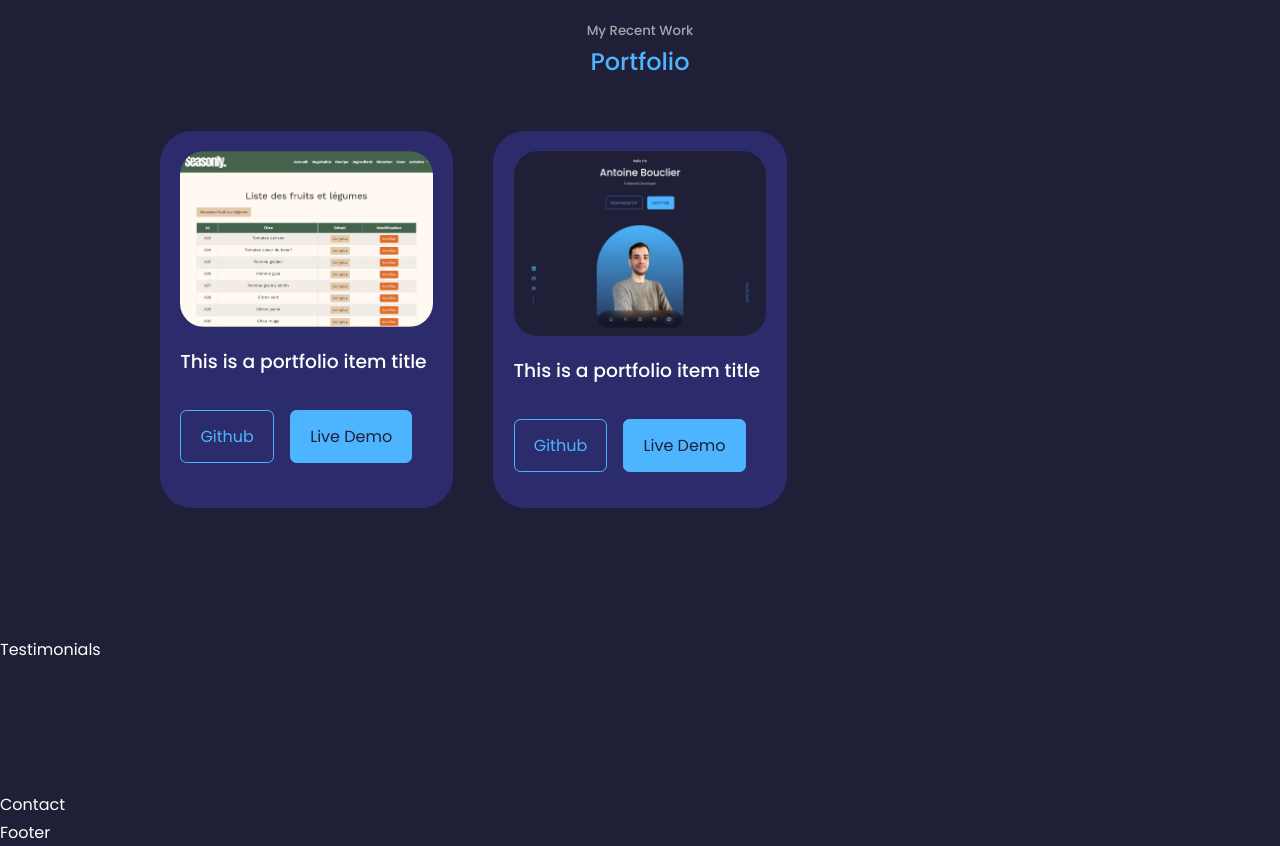
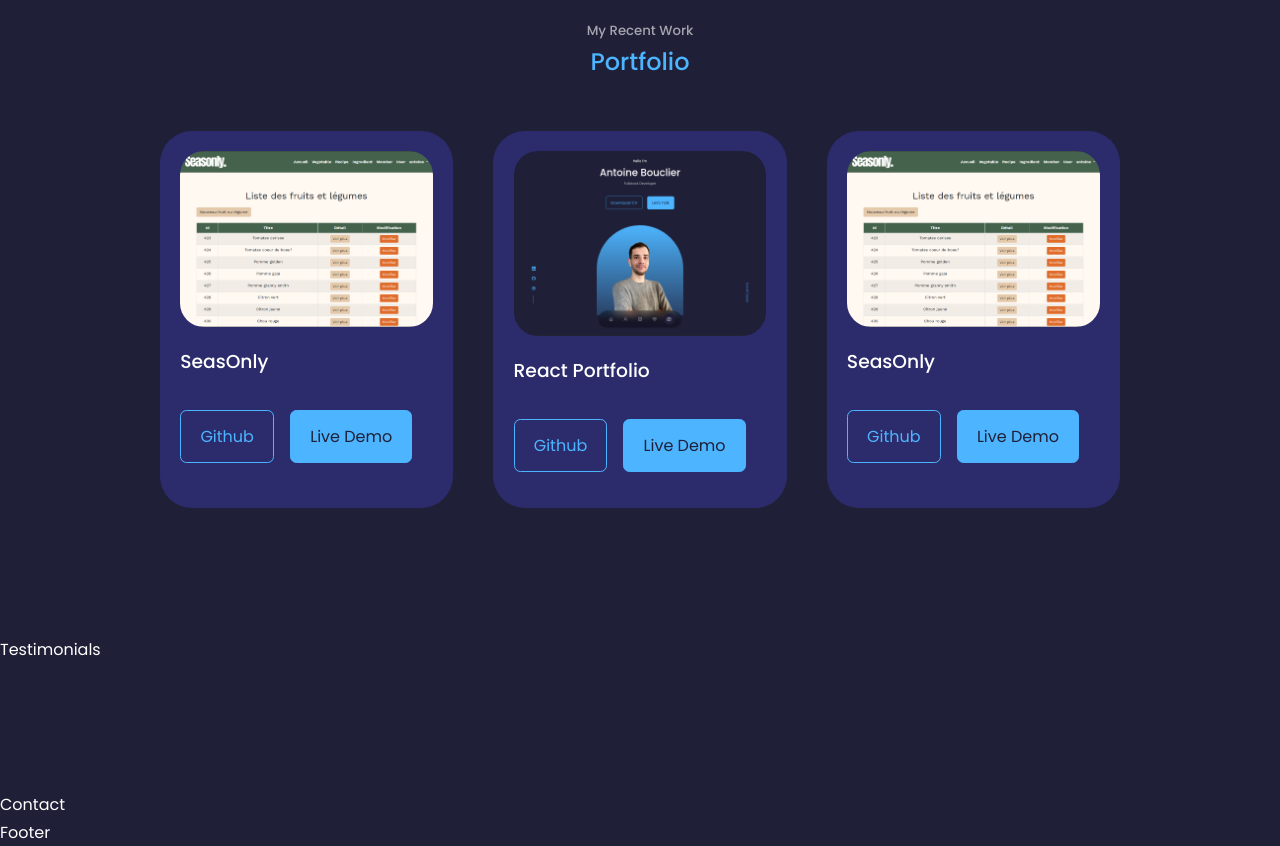
Before and after one commit to Antoine-Bouclier/react-portfolio, a React (Create React App) app: page / in a window 1280 px wide. Shown: the part 2980-3826 px from the top of the page. Built offline with nearby package versions, Linux system fonts and the light colour scheme.

Commit message:
feat: Generating portfolio items from Array using map method

```diff
--- a/src/components/portfolio/Portfolio.jsx
+++ b/src/components/portfolio/Portfolio.jsx
@@ -2,6 +2,30 @@
 import './portfolio.css'
 import IMG1 from '../../assets/portfolio1.PNG'
 import IMG2 from '../../assets/portfolio2.PNG'
+
+const data = [
+  {
+    id: 1,
+    image: IMG1,
+    title: 'SeasOnly',
+    github: 'https://github.com',
+    demo: 'https://dribbble.com/Alien_pixels',
+  },
+  {
+    id: 2,
+    image: IMG2,
+    title: 'React Portfolio',
+    github: 'https://github.com',
+    demo: 'https://dribbble.com/Alien_pixels',
+  },
+  {
+    id: 3,
+    image: IMG1,
+    title: 'SeasOnly',
+    github: 'https://github.com',
+    demo: 'https://dribbble.com/Alien_pixels',
+  }
+]
 
 const portfollio = () => {
   return (
@@ -10,26 +34,22 @@
       <h2>Portfolio</h2>
 
       <div className="container portfolio__container">
-        <article className='portfolio__item'>
-          <div className="portfolio__item-image">
-            <img src={IMG1} alt="" />
-          </div>
-          <h3>This is a portfolio item title</h3>
-          <div className="portfolio__item-cta">
-            <a href="https://github.com" className='btn' target='_blank'>Github</a>
-            <a href="https://dribbble.com/Alien_pixels" className='btn btn-primary' target='_blank'>Live Demo</a>
-          </div>
-        </article>
-        <article className='portfolio__item'>
-          <div className="portfolio__item-image">
-            <img src={IMG2} alt="" />
-          </div>
-          <h3>This is a portfolio item title</h3>
-          <div className="portfolio__item-cta">
-            <a href="https://github.com" className='btn' target='_blank'>Github</a>
-            <a href="https://dribbble.com/Alien_pixels" className='btn btn-primary' target='_blank'>Live Demo</a>
-          </div>
-        </article>
+          {
+            data.map(({id, image, title, github, demo}) => {
+              return (
+                <article key={id} className='portfolio__item'>
+                  <div className="portfolio__item-image">
+                    <img src={image} alt={title} />
+                  </div>
+                  <h3>{title}</h3>
+                  <div className="portfolio__item-cta">
+                    <a href={github} className='btn' target='_blank'>Github</a>
+                    <a href={demo} className='btn btn-primary' target='_blank'>Live Demo</a>
+                  </div>
+                </article>
+              )
+            })
+          }
       </div>
     </section>
   )
```
